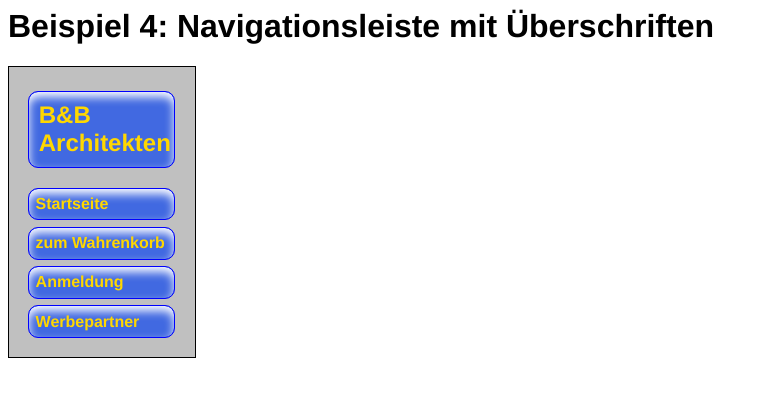
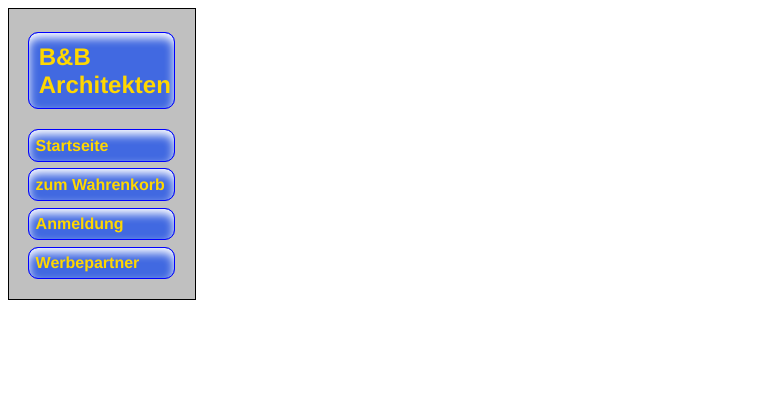
Before and after one commit to MichelBartels/Webseite, a PHP site: page /Test.php in a window 1280 px wide. Shown: the top 397 px of the page, without its empty margins (0-768 px from the left). Run offline with PHP 8.4, Linux system fonts and the light colour scheme.

Commit message:
Update Test.php

```diff
--- a/Test.php
+++ b/Test.php
@@ -4,7 +4,6 @@
 </head>
 <body>
 <div>
-<h1 id="Beispiel">Beispiel 4: Navigationsleiste mit Überschriften</h1>
 <nav>
 	<ul>
 		<li>
```
